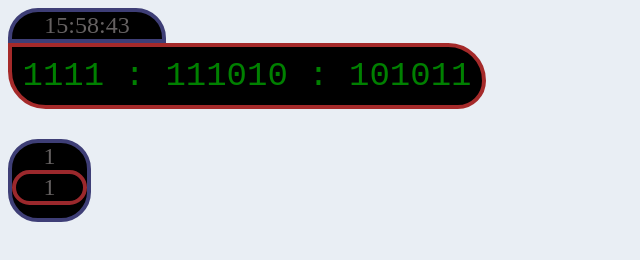
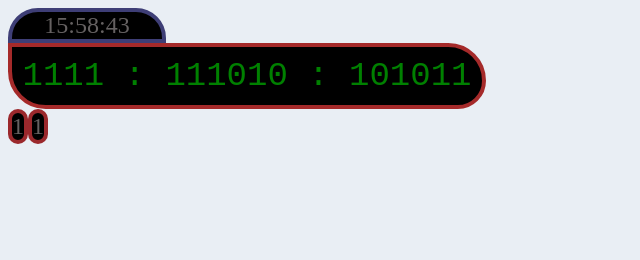
Before and after one commit to seattletravis/seattletravis.github.io, a plain HTML site: page index.html in a window 1280 px wide. Shown: the whole page, without its empty margins (0-640 px from the left). Drawn offline with Linux system fonts and the light colour scheme.

Commit message:
add more styling classes and styles

```diff
--- a/index.html
+++ b/index.html
@@ -28,12 +28,12 @@
 				<div id="blipperM1"></div>
 			</div>
 			<div id="blipperSecond">
-				<div id="blipperS32"></div>
-				<div id="blipperS16"></div>
+				<!-- <div class="blips" id="blipperS32"></div>
+				<div class="blips" id="blipperS16"></div> -->
 				<div id="blipperS8"></div>
 				<div id="blipperS4"></div>
-				<div id="blipperS2"></div>
-				<div id="blipperS1"></div>
+				<div class="blips" id="blipperS2"></div>
+				<div class="blips" id="blipperS1"></div>
 			</div>
 		</div>
 
--- a/style.css
+++ b/style.css
@@ -27,7 +27,8 @@ body {
 }
 
 #blipperClock {
-	margin-top: 30px;
+	/* display: flex; */
+	/* margin-top: 30px;
 	background-color: black;
 	border: rgb(62, 62, 118) solid 4px;
 	border-radius: 30px 30px 30px 30px;
@@ -36,7 +37,7 @@ body {
 	text-align: center;
 	font-size: 24px;
 	width: 75px;
-	height: 75px;
+	height: 75px; */
 }
 
 .blipperOn {
@@ -47,7 +48,7 @@ body {
 	background-color: green;
 }
 
-#blipperS1 {
+.blips {
 	background-color: black;
 	border: rgb(155, 40, 44) solid 4px;
 	border-radius: 30px 30px 30px 30px;
@@ -63,4 +64,5 @@ body {
 }
 
 #blipperSecond {
+	display: flex;
 }
```
